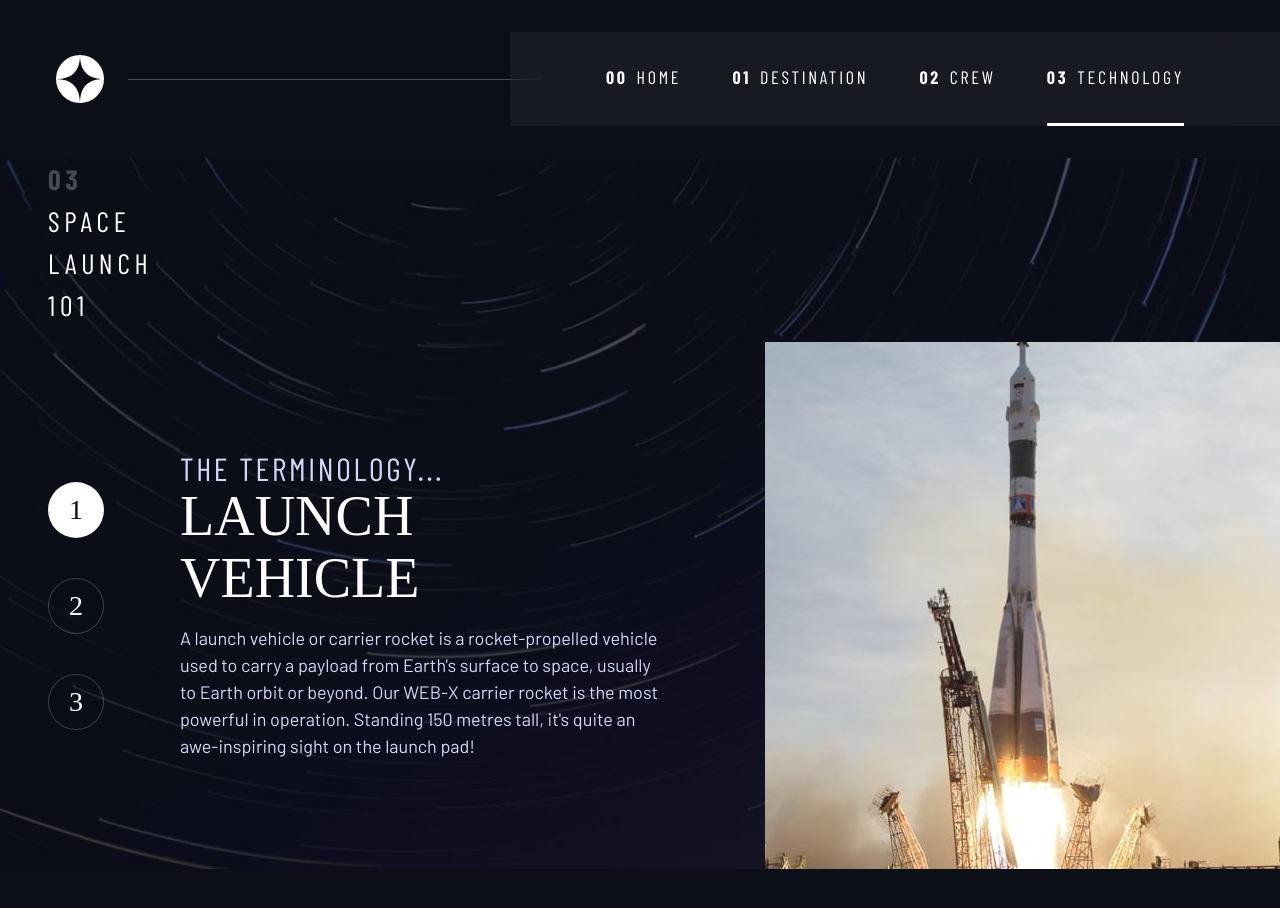
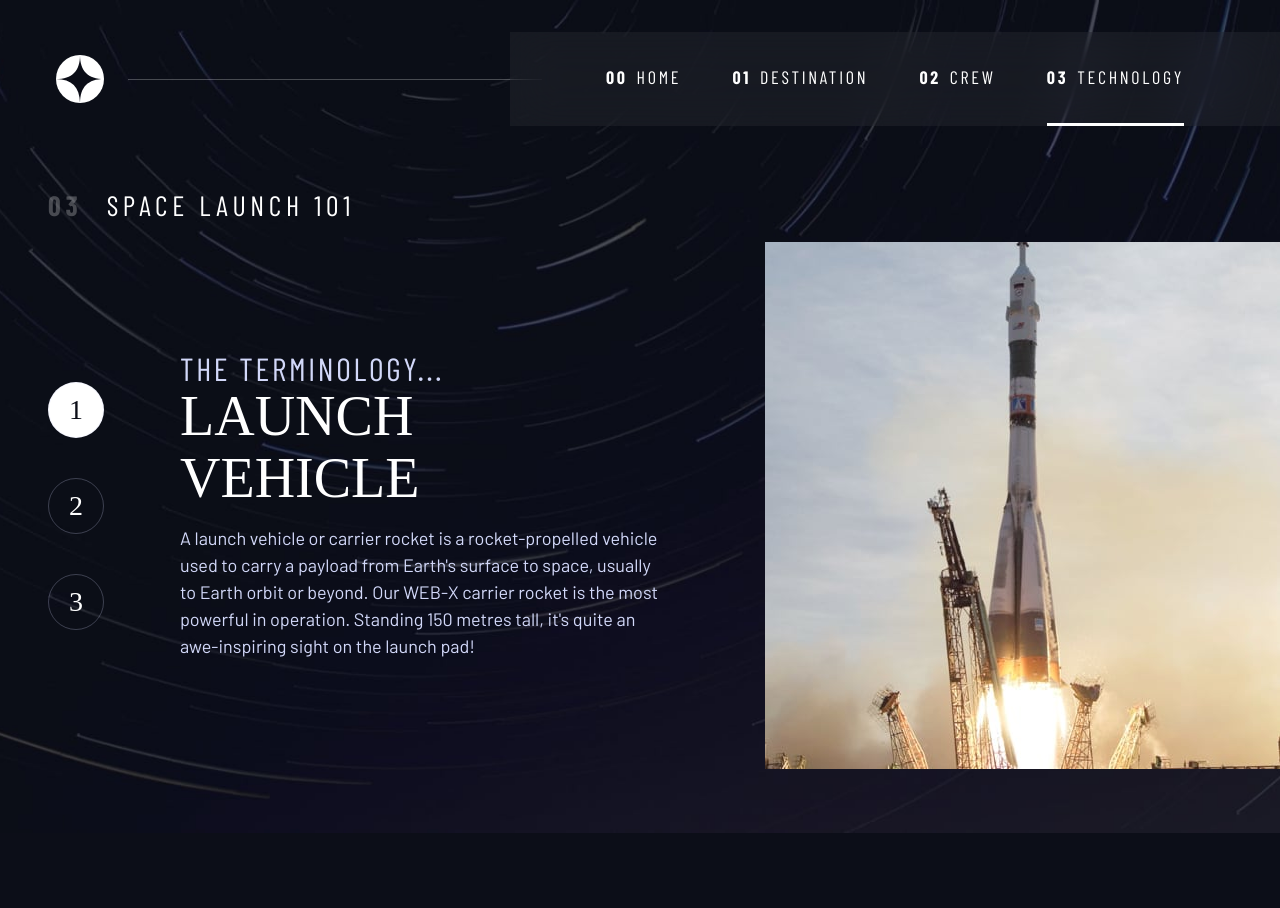
Before and after one commit to romancevy/space-travel, a React (Vite) app: page /technology in a window 1280 px wide. Shown: the top 908 px of the page. After the commit the page ends 833 px from the top, so only its background shows below. Built offline with nearby package versions, Linux system fonts and the light colour scheme; a web font is replaced by a local one.

Commit message:
fixing backgroung image bug

```diff
--- a/src/components/Navigation.tsx
+++ b/src/components/Navigation.tsx
@@ -1,5 +1,5 @@
 import "./navigation.css";
-import { NavLink, useParams } from "react-router-dom";
+import { NavLink } from "react-router-dom";
 import Logo from "../assets/shared/logo.svg";
 import { useState } from "react";
 import { NAVLINKS } from "../data/data";
@@ -8,9 +8,6 @@ import { nanoid } from "nanoid";
 const Navigation = () => {
   // für den hamburger menu toggle
   const [isVisible, setIsVisible] = useState(false);
-
-  const params = useParams();
-  console.log(params);
 
   const toggleMenu = () => {
     setIsVisible((prevState) => !prevState);
@@ -37,7 +34,6 @@ const Navigation = () => {
         }`}
       >
         {NAVLINKS.map((item) => (
-
           <NavLink
             key={nanoid()}
             className="ff-sans-cond uppercase text-white letter-spacing-2"
@@ -46,9 +42,7 @@ const Navigation = () => {
             <span>{item.id}</span>
             {item.name}
           </NavLink>
-
         ))}
-
       </nav>
     </header>
   );
--- a/src/components/navigation.css
+++ b/src/components/navigation.css
@@ -1,7 +1,11 @@
 /* *primary-header */
 .primary-header {
+  width: 100%;
+  display: flex;
   justify-content: space-between;
   align-items: center;
+  position: absolute;
+  right: 0;
 }
 
 .logo {
@@ -88,6 +92,7 @@
     width: 2rem;
     aspect-ratio: 1;
     border: none;
+    cursor: pointer;
   }
 
   .mobile-nav-toggle[aria-expanded="true"] {
@@ -132,8 +137,4 @@
   .primary-navigation {
     margin-block: 2rem;
   }
-
-  /* .primary-navigation a.active {
-    color: red;
-  } */
 }
--- a/src/index.css
+++ b/src/index.css
@@ -95,7 +95,7 @@ body {
 #root {
   min-height: 100vh;
   display: grid;
-  grid-template-rows: min-content 1fr;
+  /* grid-template-rows: min-content 1fr; */
   overflow-x: hidden;
 }
 
@@ -128,6 +128,10 @@ select {
 
 ::-webkit-scrollbar {
   display: none;
+}
+
+html {
+  scroll-behavior: smooth;
 }
 
 /* ------------------- */
@@ -266,33 +270,6 @@ select {
 }
 
 /* ----------------------------- */
-/* !Page specific background     */
-/* ----------------------------- */
-
-/* body {
-  background-size: cover;
-  background-position: bottom center;
-} */
-
-/* body {
-  min-height: 100vh;
-  background-image: url(./assets/home/background-home-mobile.jpg);
-}
-
-@media (min-width: 35em) {
-  body {
-    background-position: center center;
-    background-image: url(./assets/home/background-home-tablet.jpg);
-  }
-}
-
-@media (min-width: 45em) {
-  body {
-    background-image: url(./assets/home/background-home-desktop.jpg);
-  }
-} */
-
-/* ----------------------------- */
 /* !Layout                       */
 /* ----------------------------- */
 
@@ -318,7 +295,7 @@ select {
   .grid-container {
     text-align: left;
     column-gap: var(--container-gap, 2rem);
-    grid-template-columns: minmax(2rem, 1fr) repeat(2, minmax(0, 30rem)) minmax(
+    grid-template-columns: minmax(2rem, 1fr) repeat(2, minmax(0, 32rem)) minmax(
         2rem,
         1fr
       );
@@ -332,3 +309,7 @@ select {
     grid-column: 3;
   }
 }
+
+#main {
+  transition: all 0.2s ease-in;
+}
--- a/src/main.tsx
+++ b/src/main.tsx
@@ -3,7 +3,7 @@ import ReactDOM from "react-dom/client";
 import { createBrowserRouter, RouterProvider } from "react-router-dom";
 // import App from "./App.tsx";
 import "./index.css";
-import Root from "./routes/root";
+import Root from "./route/root";
 import ErrorPage from "./pages/ErrorPage";
 import Home from "./pages/home/Home";
 import Destination from "./pages/destination/Destination";
--- a/src/pages/crew/Crew.tsx
+++ b/src/pages/crew/Crew.tsx
@@ -1,5 +1,5 @@
+import "./crew.css";
 import { useOutletContext } from "react-router-dom";
-import "./crew.css";
 import { CrewMember } from "../../types/types";
 import { useState } from "react";
 import Picture from "../../components/Picture";
@@ -24,6 +24,7 @@ const Crew = () => {
         aria-label="crew member list"
       >
         {crew.map((member, index) => (
+
           <button
             key={nanoid()}
             aria-selected={isActive === index ? "true" : "false"}
--- a/src/pages/crew/crew.css
+++ b/src/pages/crew/crew.css
@@ -37,12 +37,17 @@
 
 /* crew layout */
 .grid-container--crew {
+  padding-top: max(5rem, 23vh);
   --flow-space: 2rem;
   grid-template-areas:
     "title"
     "image"
     "tabs"
     "content";
+}
+
+.grid-container--crew > .numbered-title {
+  grid-area: title;
 }
 
 .grid-container--crew > picture {
@@ -93,13 +98,9 @@
     justify-self: start;
   }
 
-  /* .grid-container--crew > picture {
-    grid-column: span 2;
-    align-self: end;
-  } */
   .grid-container--crew > picture {
     grid-area: image;
-    max-width: 90%;
+    max-width: 100%;
     /* align-self: start; */
     grid-column: span 2;
     align-self: end;
--- a/src/pages/destination/destination.css
+++ b/src/pages/destination/destination.css
@@ -45,12 +45,16 @@
 /* destination layout */
 
 .grid-container--destination {
+  padding-top: max(5rem, 23vh);
   --flow-space: 2rem;
   grid-template-areas:
     "title"
     "image"
     "tabs"
     "content";
+}
+.grid-container--destination > .numbered-title {
+  grid-area: title;
 }
 
 .grid-container--destination > picture {
@@ -88,23 +92,13 @@
   .destination-meta {
     flex-direction: row;
     justify-content: space-evenly;
+    padding-bottom: max(3rem, 10vh);
   }
 }
 
 @media (min-width: 45em) {
-  .grid-container {
-    text-align: left;
-    column-gap: var(--container-gap, 2rem);
-    grid-template-columns: minmax(2rem, 1fr) repeat(2, minmax(0, 30rem)) minmax(
-        2rem,
-        1fr
-      );
-  }
-  /* destination specific */
-
   .grid-container--destination {
     justify-items: start;
-    align-content: start;
     grid-template-areas:
       ". title title ."
       ". image tabs ."
@@ -114,7 +108,7 @@
   .grid-container--destination > picture {
     grid-area: image;
     max-width: 90%;
-    align-self: start;
+    align-self: center;
   }
 
   .destination-meta {
--- a/src/pages/home/Home.tsx
+++ b/src/pages/home/Home.tsx
@@ -2,12 +2,12 @@ import "./home.css";
 import { Link } from "react-router-dom";
 
 // https://gist.github.com/Pigamo/6ad9d769a23bbdc07a9ef6f7226cbb55
-const gallery = Object.values(
-  import.meta.glob("/src/assets/destination/*.{png,jpg,jpeg,webp,PNG,JPEG}", {
-    eager: true,
-    as: "url",
-  })
-);
+// const gallery = Object.values(
+//   import.meta.glob("/src/assets/destination/*.{png,jpg,jpeg,webp,PNG,JPEG}", {
+//     eager: true,
+//     as: "url",
+//   })
+// );
 
 const Home = () => {
   // console.log(gallery);
--- a/src/pages/technology/Technology.tsx
+++ b/src/pages/technology/Technology.tsx
@@ -10,7 +10,6 @@ const TechnologyPage = () => {
   }>();
 
   const [isActive, setIsActive] = useState(0);
-  console.log(isActive);
 
   return (
     <main
@@ -39,7 +38,7 @@ const TechnologyPage = () => {
 
       {/* Numbers */}
       <div className="number-indicators flex">
-        {technology.map((item, index) => (
+        {technology.map((_item, index) => (
           <button
             key={nanoid()}
             aria-selected={isActive === index ? "true" : "false"}
--- a/src/pages/technology/technology.css
+++ b/src/pages/technology/technology.css
@@ -44,13 +44,18 @@
 
 /*  technology specific */
 .grid-container--technology {
-  padding: 0;
-  margin-bottom: 5rem;
+  padding-inline: 0;
+  padding-top: max(5rem, 23vh);
+  /* padding-bottom: max(5rem, 15vh); */
   grid-template-areas:
     "title"
     "image"
     "tabs"
     "content";
+}
+
+.grid-container--technology > .numbered-title {
+  grid-area: title;
 }
 
 .grid-container--technology > picture {
@@ -74,13 +79,14 @@
       minmax(1rem, 1fr) minmax(0, 4rem) minmax(0, 35rem)
       minmax(0, 40rem);
     justify-items: start;
-    margin-bottom: 5rem;
     grid-template-areas:
-      ". title title  ."
-      ". tabs content  image"
-      ". tabs content  image";
+      ". title title title"
+      ". tabs content image"
+      ". tabs content image";
   }
-
+  .grid-container--technology > .numbered-title {
+    grid-area: title;
+  }
   .grid-container--technology > picture {
     grid-area: image;
     justify-self: end;
```
Also changed, not shown: src/route/root.tsx (renamed from src/routes/root.tsx), src/types/types.d.ts (renamed from src/types/types.ts). Lines whose indentation alone changed are shown as unchanged.
